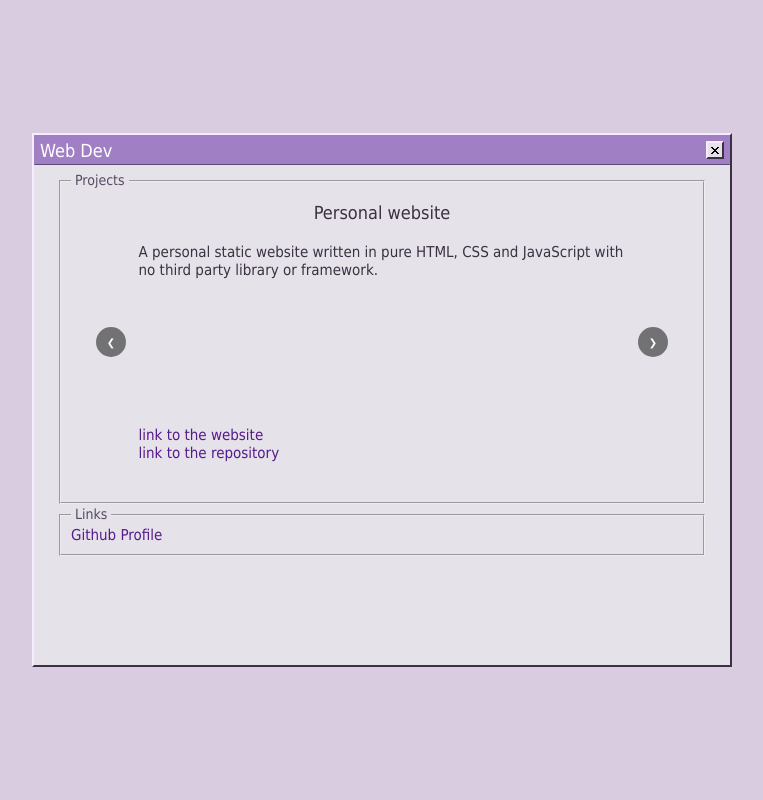
After one commit to Goldenapple3619/Goldenapple3619.github.io, a PHP site: page /pages/web in a window 1280 px wide. The commit adds this page. Shown: the whole page, without its empty margins (258-1021 px from the left). Run offline with PHP 8.4, Linux system fonts and the light colour scheme.

Commit message:
[ADD] dev web page and data

```diff
--- a/index.html
+++ b/index.html
@@ -68,7 +68,7 @@
                 <div class="window-body" style="height: 100vh; max-height: 300px;">
                     <div class="container" style="display: flex; flex-direction: row; justify-content: space-between; margin-left: 20px; margin-right: 20px; margin-top: 10px; flex-wrap: wrap;">
                         <legend>Dev</legend>
-                        <!-- <button class="button">Test</button> -->
+                        <button class="button" onclick="document.location.href='/pages/web';">Web</button>
                     </div>
 
                     <div class="container" style="display: flex; flex-direction: row; justify-content: space-between; margin-left: 20px; margin-right: 20px; margin-top: 10px; flex-wrap: wrap;">
--- /dev/null
+++ b/pages/web/index.html
@@ -0,0 +1,99 @@
+<!DOCTYPE html>
+<html lang="en">
+    <head>
+        <title>Skillsurfing</title>
+
+        <meta http-equiv="content-type" content="text/html; charset=UTF-8" />
+        <meta http-equiv="Content-Security-Policy" content="upgrade-insecure-requests" />
+        <meta name="viewport" content="width=device-width, height=device-height, initial-scale=1.0, minimum-scale=1.0" />
+        <meta name="next-size-adjust" content="">
+        <meta charset="UTF-8" />
+
+        <link rel="shortcut icon" href="/assets/logo.png" />
+        <link rel="apple-touch-icon" href="/assets/logo.png" />
+        <link rel="image_src" href="/assets/logo.png" />
+        <link rel="search" type="application/opensearchdescription+xml" title="Goldenapple3619's Website" href="/opensearch.xml" />
+        <link rel="canonical" href="https://Goldenapple3619.github.io" />
+
+        <meta property="og:type" content="website" />
+        <meta property="og:url" content="https://Goldenapple3619.github.io" />
+        <meta property="og:site_name" content="Goldenapple3619's Website" />
+        <meta property="og:title" content="Goldenapple3619's Website" />
+        <meta property="og:image" itemprop="image primaryImageOfPage" content="/assets/logo.png" />
+        <meta property="og:description" content="Goldenapple3619's Personal Website" />
+
+        <meta name="description" content="Goldenapple3619's Personal Website" />
+        <meta name="keywords" content="Goldenapple3619,personal website">
+
+        <meta name="twitter:card" content="summary" />
+        <meta name="twitter:domain" content="Goldenapple3619.github.io" />
+        <meta name="twitter:title" property="og:title" itemprop="name" content="Goldenapple3619's Website" />
+        <meta name="twitter:description" property="og:description" itemprop="description" content="Goldenapple3619's personal Website" />
+
+        <link href="/style/common.css" rel="stylesheet" />
+        <link href="/style/main.css" rel="stylesheet" />
+        <link href="/style/gallery.css" rel="stylesheet" />
+
+        <script src="/scripts/gallery.js" type="text/javascript" async></script>
+    </head>
+    <body>
+        <div class="app" id="app">
+            <div class="window-fill-x-auto window-fill-y-auto window" style="width: calc(100% - 300px); max-width: 700px;">
+                <div class="window-header" style="display: flex; flex-direction: row; justify-content: space-between;">
+                    <bold>Web Dev</bold>
+                    <button class="close-button" onclick="document.location.href='/';"></button>
+                </div>
+                <div class="window-body" style="height: 100vh; max-height: 500px; display: flex; flex-direction: column;">
+                     <div class="projects container" style="display: flex; flex-direction: column; margin-left: 20px; margin-right: 20px; margin-top: 10px;">
+                        <legend>Projects</legend>
+
+                        <div class="gallery-controls" style="border-radius: 0;">
+                            <div class="gallery" style="height: 300px; border: none;">
+                                <div class="gallery-item" style="border-radius: 0; background-color: rgb(229, 226, 233);">
+                                    <div class="project-info">
+                                        <p class="text name">Personal website</p>
+                                        <div class="content">
+                                            <p class="description text">
+                                                A personal static website written in pure HTML, CSS and JavaScript with no third party library or framework.
+                                            </p>
+
+                                            <div class="links">
+                                                <a class="link" href="Goldenapple3619.github.io">link to the website</a>
+                                                <a class="link" href="https://github.com/Goldenapple3619/Goldenapple3619.github.io">link to the repository</a>
+                                            </div>
+                                        </div>
+                                    </div>
+                                </div>
+                                <div class="gallery-item" style="border-radius: 0; background-color: rgb(229, 226, 233);">
+                                    <div class="project-info">
+                                        <p class="text name">Virtual Web-Application environnement</p>
+                                        <div class="content">
+                                            <p class="description text">
+                                                A virtual Web-Application environnement allowing the access to webapps via a webinterface with a virtual desktop, user system, file system, etc. Similar to Microsoft Office for example.<br><br>
+                                                Frontend Written in pure HTML, CSS, JS.<br>
+                                                Backend Written in JavaScript for the API, Python for the websocket.<br>
+                                                Database: postgres<br>
+                                                Deployement: Docker
+                                            </p>
+                                            <div class="links">
+                                                <a class="link" href="https://github.com/Goldenapple3619/webapp-env">link to the repository</a>
+                                            </div>
+                                        </div>
+                                    </div>
+                                </div>
+                            </div>
+
+                            <button class="gallery-btn prev">❮</button>
+                            <button class="gallery-btn next">❯</button>
+                        </div>
+                    </div>
+                    <div class="github container" style="display: flex; flex-direction: column; margin-left: 20px; margin-right: 20px; margin-top: 10px;">
+                        <legend>Links</legend>
+
+                        <a class="link" href="">Github Profile</a>
+                    </div>
+                </div>
+            </div>
+        </div>
+    </body>
+</html>
--- a/style/gallery.css
+++ b/style/gallery.css
@@ -69,6 +69,43 @@
     left: calc(100% - 30px - 25px);
 }
 
+.project-info {
+    width: 100%;
+    height: 100%;
+
+    padding: 10px;
+
+    display: flex;
+    flex-direction: column;
+    justify-content: start;
+    align-items: center;
+}
+
+.project-info .name {
+    font-size: 18px;
+}
+
+.project-info .content {
+    padding-top: 20px;
+    padding-bottom: 20px;
+    width: calc(100% - 115px);
+    height: calc(100% - 18px);
+
+    gap: 10px;
+
+    display: flex;
+    flex-direction: column;
+
+}
+.project-info .content .links {
+    display: flex;
+    flex-direction: column;
+
+    height: fit-content;
+
+    margin-top: auto;
+}
+
 @media (max-width: 768px) {
   .gallery-controls { max-width: 100%; }
   .gallery-btn { width: 30px; height: 30px; font-size: 14px; }
```
